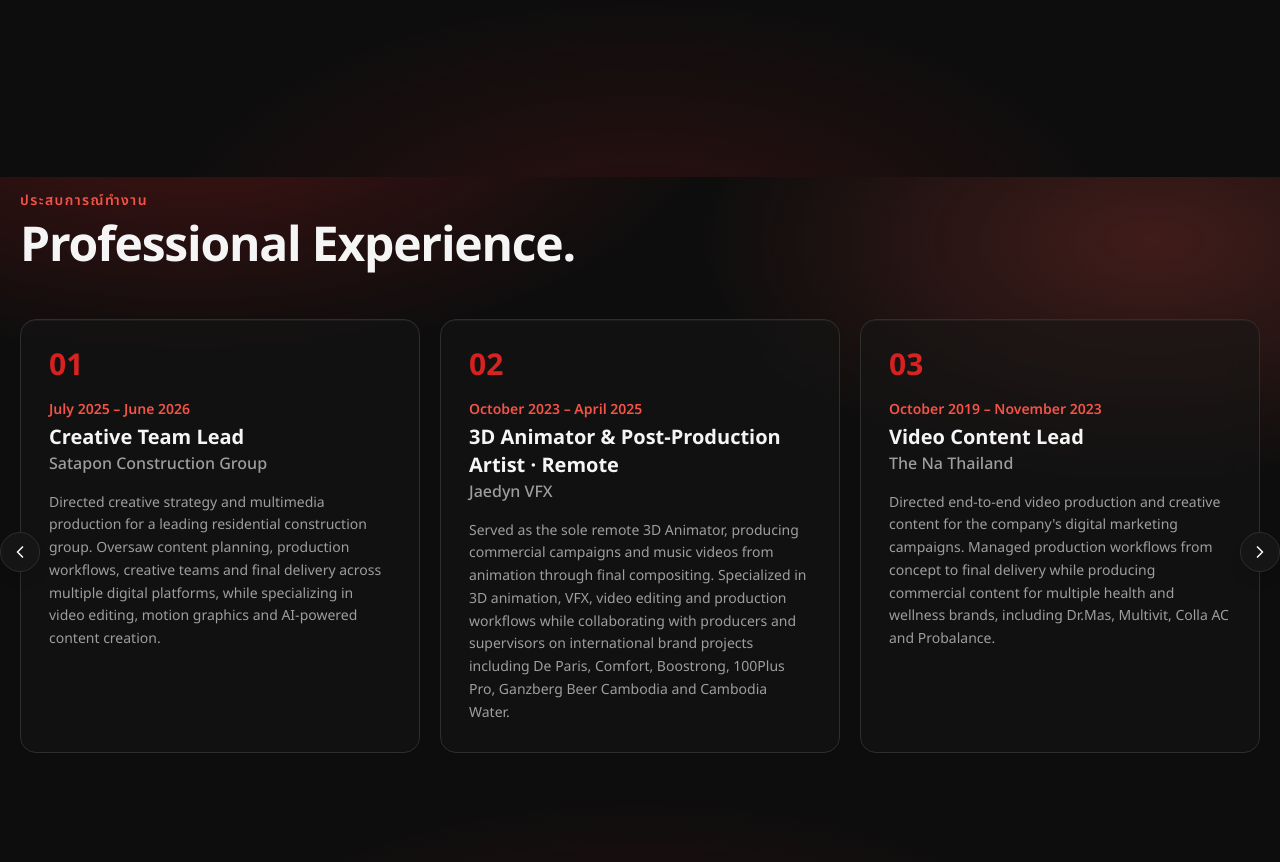
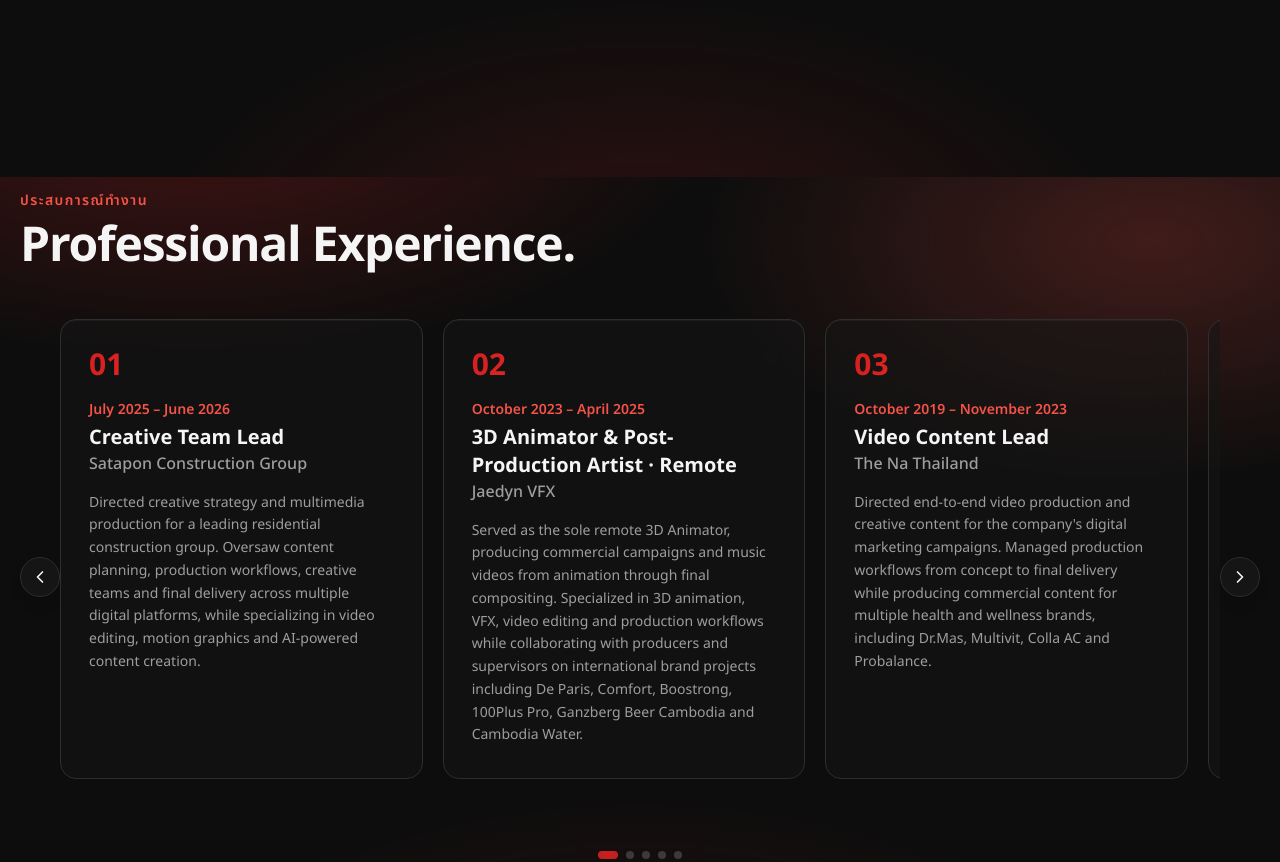
Before and after one commit to nunianimator-glitch/redsheep-studio, a plain HTML site: page index.html in a window 1280 px wide. Shown: the part 3023-3885 px from the top of the page. Drawn offline with nearby package versions, Linux system fonts and the light colour scheme.

Commit message:
Add files via upload

```diff
--- a/index.html
+++ b/index.html
@@ -219,6 +219,15 @@
   .scroll-clean::-webkit-scrollbar { display: none; }
   .scroll-clean.dragging { cursor: grabbing; scroll-snap-type: none; }
   .scroll-clean.dragging > * { pointer-events: none; }
+
+  /* Themed scrollbar for content that scrolls *inside* a card (e.g. a long
+     experience description) — thin, rounded, colored with the site's
+     primary accent instead of the browser default. */
+  .exp-scroll { scrollbar-width: thin; scrollbar-color: hsl(var(--primary) / 0.45) transparent; }
+  .exp-scroll::-webkit-scrollbar { width: 6px; }
+  .exp-scroll::-webkit-scrollbar-track { background: transparent; }
+  .exp-scroll::-webkit-scrollbar-thumb { background-color: hsl(var(--primary) / 0.45); border-radius: 999px; }
+  .exp-scroll::-webkit-scrollbar-thumb:hover { background-color: hsl(var(--primary) / 0.7); }
 
   /* Ambient particle background — fixed, theme-colored, doesn't follow the mouse */
   #particle-bg { position: fixed; inset: 0; z-index: -1; pointer-events: none; }
@@ -825,12 +834,12 @@ function render(c) {
   const experienceItems = c.experience?.items || [];
   const expCarouselDesktop = experienceItems.length > 3;
   const experienceHtml = experienceItems.map((e, i) => `
-    <div class="reveal glass-card rounded-2xl p-7 shrink-0 w-[82%] xs:w-[74%] snap-start ${expCarouselDesktop ? 'sm:w-[360px] lg:w-[400px]' : 'sm:w-auto sm:shrink'}">
+    <div class="reveal glass-card rounded-2xl p-7 h-[460px] flex flex-col snap-start">
       <div class="font-display text-3xl font-bold text-gradient">${String(i + 1).padStart(2, '0')}</div>
       <p class="mt-4 text-sm font-semibold text-accent">${esc(e.dateRange)}</p>
       <h3 class="mt-1 font-display text-xl font-bold">${esc(e.position)}</h3>
       <p class="text-muted-foreground font-medium">${esc(e.company)}</p>
-      <div class="mt-4 space-y-3 text-sm text-muted-foreground leading-relaxed">
+      <div class="exp-scroll mt-4 flex-1 min-h-0 overflow-y-auto pr-2 space-y-3 text-sm text-muted-foreground leading-relaxed">
         ${(e.paragraphs || []).map(p => `<p>${esc(p)}</p>`).join('')}
       </div>
     </div>`).join('');
@@ -997,16 +1006,21 @@ function render(c) {
         <p class="text-sm font-semibold uppercase tracking-widest text-accent">ประสบการณ์ทำงาน</p>
         <h2 class="mt-3 font-display text-4xl sm:text-5xl font-bold tracking-tight">${esc(c.experience.title)}</h2>
       </div>
-      <div class="relative mt-12">
-        <div id="exp-track" class="flex justify-start gap-5 overflow-x-auto scroll-clean snap-x snap-mandatory scroll-smooth pt-6 pb-14 -mx-4 px-4 -mt-6 ${expCarouselDesktop ? '' : 'sm:grid sm:grid-cols-3 sm:overflow-visible sm:snap-none sm:gap-6 sm:pt-0 sm:pb-0 sm:px-0 sm:mx-0 sm:mt-0'}">${experienceHtml}</div>
+      <div class="mt-12 flex items-center gap-2 sm:gap-4">
         ${expShowNav ? `
-        <button type="button" id="exp-prev" class="icon-btn absolute -left-3 sm:-left-5 top-1/2 -translate-y-1/2 z-10 grid place-items-center h-10 w-10 rounded-full border border-border bg-card/90 backdrop-blur shadow-lg ${expCarouselDesktop ? '' : 'sm:hidden'}" aria-label="ก่อนหน้า">
+        <button type="button" id="exp-prev" class="icon-btn shrink-0 grid place-items-center h-10 w-10 rounded-full border border-border bg-card/90 backdrop-blur shadow-lg ${expCarouselDesktop ? '' : 'sm:hidden'}" aria-label="ก่อนหน้า">
           <i data-lucide="chevron-left" class="h-5 w-5"></i>
-        </button>
-        <button type="button" id="exp-next" class="icon-btn absolute -right-3 sm:-right-5 top-1/2 -translate-y-1/2 z-10 grid place-items-center h-10 w-10 rounded-full border border-border bg-card/90 backdrop-blur shadow-lg ${expCarouselDesktop ? '' : 'sm:hidden'}" aria-label="ถัดไป">
+        </button>` : ''}
+        <div id="exp-track" class="min-w-0 flex-1 grid grid-flow-col items-stretch auto-cols-[100%] gap-5 overflow-x-auto scroll-clean snap-x snap-mandatory scroll-smooth pt-6 pb-14 -mx-4 px-4 -mt-6 ${expCarouselDesktop ? 'sm:auto-cols-[calc((100%_-_2.5rem)/3)]' : 'sm:grid-flow-row sm:grid-cols-3 sm:auto-cols-auto sm:overflow-visible sm:snap-none sm:gap-6 sm:pt-0 sm:pb-0 sm:px-0 sm:mx-0 sm:mt-0'}">${experienceHtml}</div>
+        ${expShowNav ? `
+        <button type="button" id="exp-next" class="icon-btn shrink-0 grid place-items-center h-10 w-10 rounded-full border border-border bg-card/90 backdrop-blur shadow-lg ${expCarouselDesktop ? '' : 'sm:hidden'}" aria-label="ถัดไป">
           <i data-lucide="chevron-right" class="h-5 w-5"></i>
         </button>` : ''}
       </div>
+      ${expShowNav ? `
+      <div id="exp-dots" class="mt-4 flex items-center justify-center gap-2">
+        ${experienceItems.map((_, i) => `<button type="button" class="exp-dot h-2 w-2 rounded-full bg-muted-foreground/30 transition-all duration-300" data-index="${i}" aria-label="ไปที่ประสบการณ์ที่ ${i + 1}"></button>`).join('')}
+      </div>` : ''}
     </section>` : ''}
 
     <!-- Skills -->
@@ -1126,63 +1140,62 @@ function render(c) {
     if (expPrev) expPrev.addEventListener('click', () => scrollByCard(-1));
     if (expNext) expNext.addEventListener('click', () => scrollByCard(1));
 
-    // Constrain the track's width to exactly fit as many full cards as the
-    // available space allows, then center that block with the wrapper. This
-    // keeps the visible row symmetric against the nav buttons (which sit at
-    // the wrapper's edges) instead of the row sticking flush-left with a
-    // partial card peeking only on the right.
-    const centerExpTrack = () => {
-      if (getComputedStyle(expTrack).display !== 'flex') {
-        expTrack.style.maxWidth = ''; expTrack.style.marginLeft = ''; expTrack.style.marginRight = '';
-        return;
-      }
-      const firstCard = expTrack.querySelector(':scope > *');
-      const wrapper = expTrack.parentElement;
-      if (!firstCard || !wrapper) return;
-      const cardWidth = firstCard.getBoundingClientRect().width;
-      const gap = 20; // gap-5
-      const sidePad = 32; // px-4 on each side (16 + 16)
-      const wrapperWidth = wrapper.clientWidth;
-      const totalItems = expTrack.children.length;
-      let fitCount = Math.max(1, Math.floor((wrapperWidth + gap) / (cardWidth + gap)));
-      fitCount = Math.min(fitCount, totalItems);
-      const contentWidth = fitCount * cardWidth + (fitCount - 1) * gap + sidePad;
-      expTrack.style.maxWidth = contentWidth + 'px';
-      expTrack.style.marginLeft = 'auto';
-      expTrack.style.marginRight = 'auto';
-    };
-
     // Show arrows only when the track actually overflows (robust regardless of
     // grid vs. carousel layout — e.g. 3 items fit in a grid on desktop with no
     // scrolling needed, so the arrows should disappear entirely rather than
     // float on top of the cards).
+    // Mobile pagination dots — one per experience item, filled in to show how
+    // many there are before swiping, with the active one highlighted based on
+    // scroll position.
+    //
+    // Card sizing is handled entirely by CSS (grid-auto-columns:
+    // calc((100% - 2.5rem)/3) on #exp-track) instead of JS measuring and
+    // setting pixel widths — the browser's own grid layout engine computes
+    // this exactly against the track's real content-box width every time,
+    // so it can't drift out of sync the way a JS constant (gap/padding
+    // duplicated from the Tailwind classes) could.
+
+    const expDots = Array.from(document.querySelectorAll('#exp-dots .exp-dot'));
+    const updateExpDots = () => {
+      if (!expDots.length) return;
+      const firstCard = expTrack.querySelector(':scope > *');
+      const step = (firstCard ? firstCard.getBoundingClientRect().width : expTrack.clientWidth) + 20; // + gap-5
+      const active = Math.max(0, Math.min(expDots.length - 1, Math.round(expTrack.scrollLeft / step)));
+      expDots.forEach((dot, i) => {
+        const isActive = i === active;
+        dot.classList.toggle('bg-primary', isActive);
+        dot.classList.toggle('w-5', isActive);
+        dot.classList.toggle('bg-muted-foreground/30', !isActive);
+      });
+    };
+    expDots.forEach((dot, i) => {
+      dot.addEventListener('click', () => {
+        const firstCard = expTrack.querySelector(':scope > *');
+        const step = (firstCard ? firstCard.getBoundingClientRect().width : expTrack.clientWidth) + 20;
+        expTrack.scrollTo({ left: step * i, behavior: 'smooth' });
+      });
+    });
+
     const updateExpNav = () => {
       const canScroll = expTrack.scrollWidth > expTrack.clientWidth + 4;
       [expPrev, expNext].forEach(btn => { if (btn) btn.classList.toggle('hidden', !canScroll); });
       if (canScroll && expPrev) expPrev.classList.toggle('opacity-40', expTrack.scrollLeft <= 4);
       if (canScroll && expNext) expNext.classList.toggle('opacity-40', expTrack.scrollLeft >= expTrack.scrollWidth - expTrack.clientWidth - 4);
+      updateExpDots();
     };
-    // Tailwind's CDN build (cdn.tailwindcss.com) applies utility classes
-    // asynchronously, so a fixed rAF delay can't be trusted to always land
-    // after the card's real width (w-[400px] etc.) is in effect. Use a
-    // ResizeObserver on the wrapper + first card instead — it fires
-    // whenever their *actual rendered* box size changes, whenever that
-    // happens, so the centering math always runs against real numbers.
-    const wrapperEl = expTrack.parentElement;
-    const firstCardEl = expTrack.querySelector(':scope > *');
-    const runExpLayout = () => { centerExpTrack(); updateExpNav(); };
-    runExpLayout();
+    updateExpNav();
     if (window.ResizeObserver) {
-      const ro = new ResizeObserver(runExpLayout);
-      if (wrapperEl) ro.observe(wrapperEl);
-      if (firstCardEl) ro.observe(firstCardEl);
+      // Tailwind's CDN build applies utility classes asynchronously, so the
+      // track's scrollWidth/clientWidth right after render() can be off.
+      // Re-check whenever the track's real rendered size changes.
+      const ro = new ResizeObserver(updateExpNav);
+      ro.observe(expTrack);
     } else {
-      // Fallback for older browsers without ResizeObserver support
-      requestAnimationFrame(() => requestAnimationFrame(runExpLayout));
-      window.addEventListener('load', runExpLayout);
+      requestAnimationFrame(() => requestAnimationFrame(updateExpNav));
+      window.addEventListener('load', updateExpNav);
     }
     expTrack.addEventListener('scroll', updateExpNav, { passive: true });
-    window.addEventListener('resize', () => { centerExpTrack(); updateExpNav(); });
+    window.addEventListener('resize', updateExpNav);
 
     // Drag-to-scroll — lets people grab the track with a finger (or mouse) and
     // drag it directly, instead of relying only on native swipe momentum.
```
